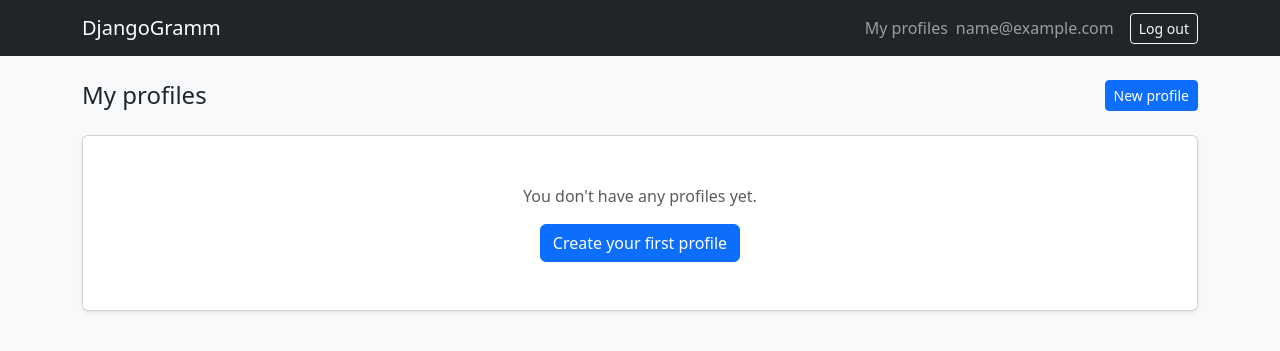
After one commit to YuriiLev/DjangoGramm, a Django app: page /profiles/ in a window 1280 px wide. The commit adds this page. Shown: the top 351 px of the page. Run offline with Django 5.2, Linux system fonts and the light colour scheme; the visitor is signed in with stand-in values (Sample User, id 1).

Commit message:
feat: add profile create and edit views

```diff
--- a/config/urls.py
+++ b/config/urls.py
@@ -4,5 +4,6 @@ from django.urls import include, path
 urlpatterns = [
     path("admin/", admin.site.urls),
     path("accounts/", include("allauth.urls")),
+    path("profiles/", include("profiles.urls")),
     path("", include("accounts.urls")),
 ]
--- /dev/null
+++ b/profiles/urls.py
@@ -0,0 +1,17 @@
+from django.urls import path
+
+from .views import (
+    ProfileCreateView,
+    ProfileDeleteView,
+    ProfileDetailView,
+    ProfileListView,
+    ProfileUpdateView,
+)
+
+urlpatterns = [
+    path("", ProfileListView.as_view(), name="profile-list"),
+    path("new/", ProfileCreateView.as_view(), name="profile-create"),
+    path("<int:pk>/", ProfileDetailView.as_view(), name="profile-detail"),
+    path("<int:pk>/edit/", ProfileUpdateView.as_view(), name="profile-update"),
+    path("<int:pk>/delete/", ProfileDeleteView.as_view(), name="profile-delete"),
+]
--- a/profiles/views.py
+++ b/profiles/views.py
@@ -1 +1,66 @@
-# Create your views here.
+from django.contrib.auth.mixins import LoginRequiredMixin
+from django.urls import reverse_lazy
+from django.views.generic import CreateView, DeleteView, DetailView, ListView, UpdateView
+
+from .forms import ProfileForm
+from .models import Profile
+
+
+class ProfileListView(LoginRequiredMixin, ListView):
+    model = Profile
+    template_name = "profiles/profile_list.html"
+    context_object_name = "profiles"
+
+    def get_queryset(self):
+        return self.request.user.profiles.all()
+
+
+class ProfileDetailView(LoginRequiredMixin, DetailView):
+    model = Profile
+    template_name = "profiles/profile_detail.html"
+    context_object_name = "profile"
+
+    def get_queryset(self):
+        return Profile.objects.select_related("user")
+
+
+class ProfileCreateView(LoginRequiredMixin, CreateView):
+    model = Profile
+    form_class = ProfileForm
+    template_name = "profiles/profile_form.html"
+    success_url = reverse_lazy("profile-list")
+
+    def form_valid(self, form):
+        form.instance.user = self.request.user
+        return super().form_valid(form)
+
+    def get_context_data(self, **kwargs):
+        context = super().get_context_data(**kwargs)
+        context["title"] = "Create Profile"
+        return context
+
+
+class ProfileUpdateView(LoginRequiredMixin, UpdateView):
+    model = Profile
+    form_class = ProfileForm
+    template_name = "profiles/profile_form.html"
+
+    def get_queryset(self):
+        return Profile.objects.filter(user=self.request.user)
+
+    def get_success_url(self):
+        return reverse_lazy("profile-detail", kwargs={"pk": self.object.pk})
+
+    def get_context_data(self, **kwargs):
+        context = super().get_context_data(**kwargs)
+        context["title"] = "Edit Profile"
+        return context
+
+
+class ProfileDeleteView(LoginRequiredMixin, DeleteView):
+    model = Profile
+    template_name = "profiles/profile_confirm_delete.html"
+    success_url = reverse_lazy("profile-list")
+
+    def get_queryset(self):
+        return Profile.objects.filter(user=self.request.user)
--- a/templates/base.html
+++ b/templates/base.html
@@ -20,6 +20,9 @@
         <div class="collapse navbar-collapse" id="navbarMain">
             <ul class="navbar-nav ms-auto align-items-lg-center">
                 {% if user.is_authenticated %}
+                    <li class="nav-item">
+                        <a class="nav-link" href="{% url 'profile-list' %}">My profiles</a>
+                    </li>
                     <li class="nav-item">
                         <span class="navbar-text me-3">{{ user.email }}</span>
                     </li>
@@ -55,4 +58,6 @@
     {% block content %}{% endblock %}
 </main>
 
-<script src="https://cdn.jsdelivr.net/npm/bootstrap@
+<script src="https://cdn.jsdelivr.net/npm/bootstrap@5.3.3/dist/js/bootstrap.bundle.min.js"></script>
+</body>
+</html>
--- /dev/null
+++ b/templates/profiles/profile_list.html
@@ -0,0 +1,45 @@
+{% extends "base.html" %}
+
+{% block title %}My profiles — DjangoGramm{% endblock %}
+
+{% block content %}
+<div class="d-flex justify-content-between align-items-center mb-4">
+    <h1 class="h4 mb-0">My profiles</h1>
+    <a href="{% url 'profile-create' %}" class="btn btn-primary btn-sm">New profile</a>
+</div>
+
+{% if profiles %}
+    <div class="row g-3">
+        {% for profile in profiles %}
+            <div class="col-md-6">
+                <div class="card shadow-sm h-100">
+                    <div class="card-body d-flex align-items-center">
+                        {% if profile.avatar %}
+                            <img src="{{ profile.avatar.url }}" alt="{{ profile.full_name }}"
+                                 class="rounded-circle me-3" style="width: 56px; height: 56px; object-fit: cover;">
+                        {% else %}
+                            <div class="rounded-circle bg-secondary me-3" style="width: 56px; height: 56px;"></div>
+                        {% endif %}
+
+                        <div class="flex-grow-1">
+                            <a href="{% url 'profile-detail' profile.pk %}" class="stretched-link text-decoration-none">
+                                {{ profile.full_name }}
+                            </a>
+                            {% if profile.bio %}
+                                <p class="text-muted small mb-0 text-truncate">{{ profile.bio }}</p>
+                            {% endif %}
+                        </div>
+                    </div>
+                </div>
+            </div>
+        {% endfor %}
+    </div>
+{% else %}
+    <div class="card shadow-sm">
+        <div class="card-body text-center py-5">
+            <p class="text-muted">You don't have any profiles yet.</p>
+            <a href="{% url 'profile-create' %}" class="btn btn-primary">Create your first profile</a>
+        </div>
+    </div>
+{% endif %}
+{% endblock %}
```
Also changed, not shown: templates/profiles/profile_confirm_delete.html (added, +22 -0 lines), templates/profiles/profile_detail.html (added, +38 -0 lines), templates/profiles/profile_form.html (added, +32 -0 lines), tests/test_profiles.py (+77 -0 lines).
